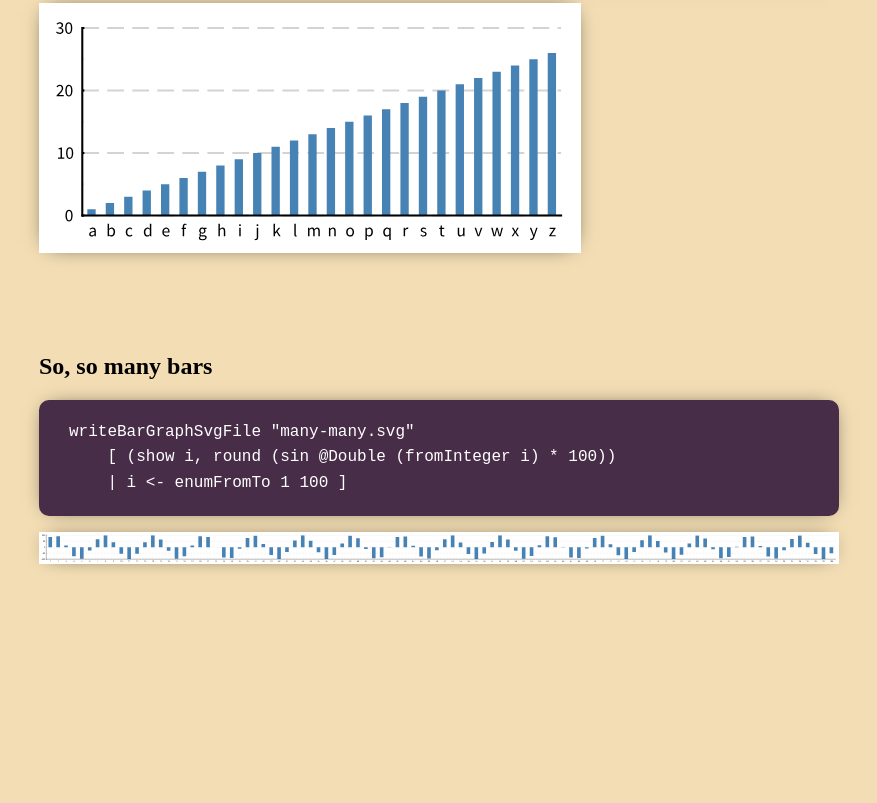
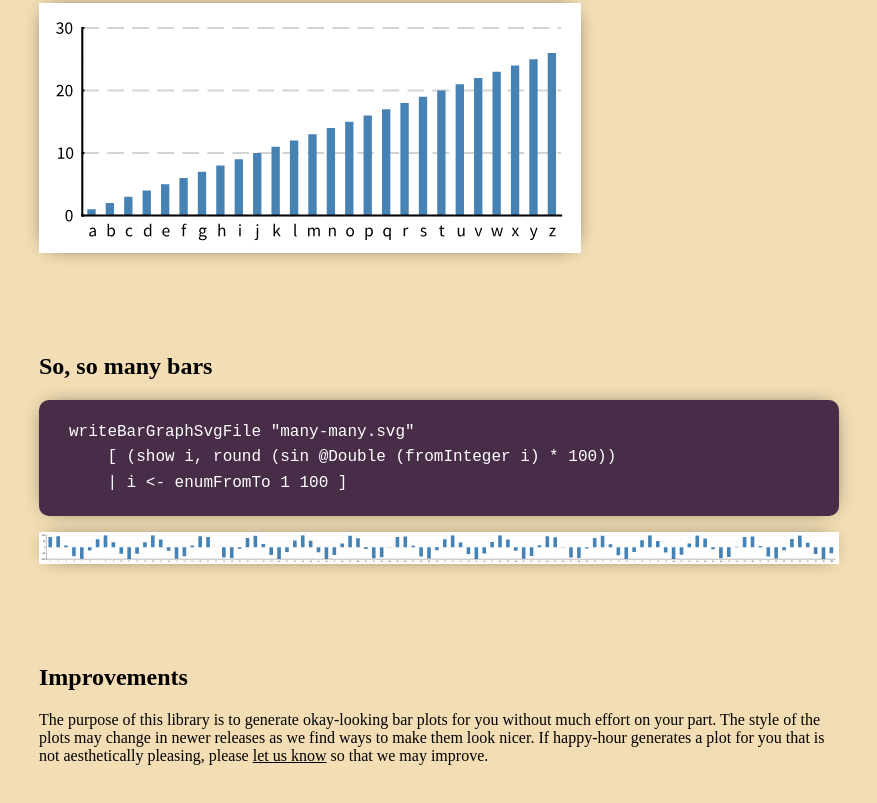
Before and after one commit to typeclasses/happy-hour, a plain HTML site: page docs/index.html in a window 1280 px wide. Shown: the part 1328-2131 px from the top of the page, without its empty margins (201-1078 px from the left). Before the commit the page ends 2050 px from the top, so only its background shows below. Drawn offline with Linux system fonts and the light colour scheme.

Commit message:
add a docs note about improvements

```diff
--- a/docs/index.html
+++ b/docs/index.html
@@ -7,4 +7,4 @@
 </code></pre><img src="figures/many.svg" style="height:250px"><h2>So, so many bars</h2><pre><code>writeBarGraphSvgFile &quot;many-many.svg&quot;
     [ (show i, round (sin @Double (fromInteger i) * 100))
     | i &lt;- enumFromTo 1 100 ]
-</code></pre><img src="figures/many-many.svg"></main></body></html>
+</code></pre><img src="figures/many-many.svg"><h2>Improvements</h2><p>The purpose of this library is to generate okay-looking bar plots for you without much effort on your part. The style of the plots may change in newer releases as we find ways to make them look nicer. If happy-hour generates a plot for you that is not aesthetically pleasing, please <a href="https://github.com/typeclasses/happy-hour/issues">let us know</a> so that we may improve.</p></main></body></html>
```
Also changed, not shown: 1 other file.
